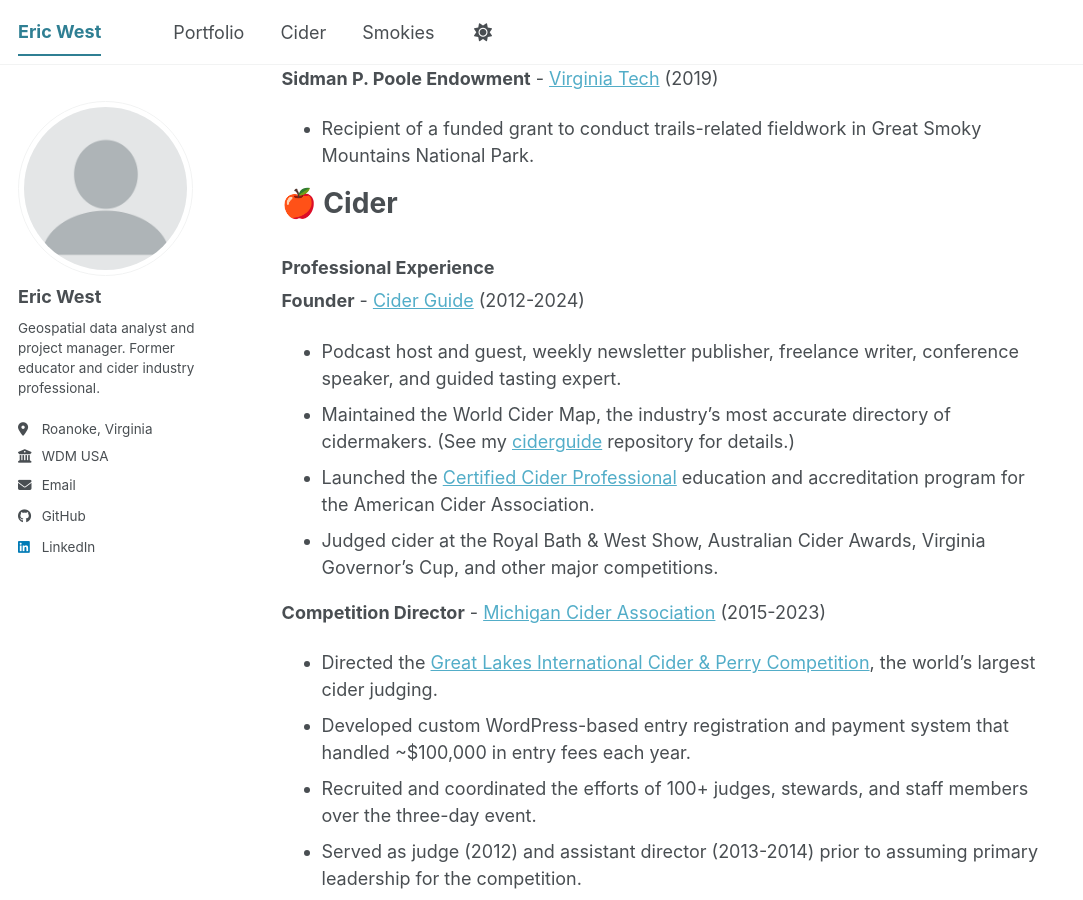
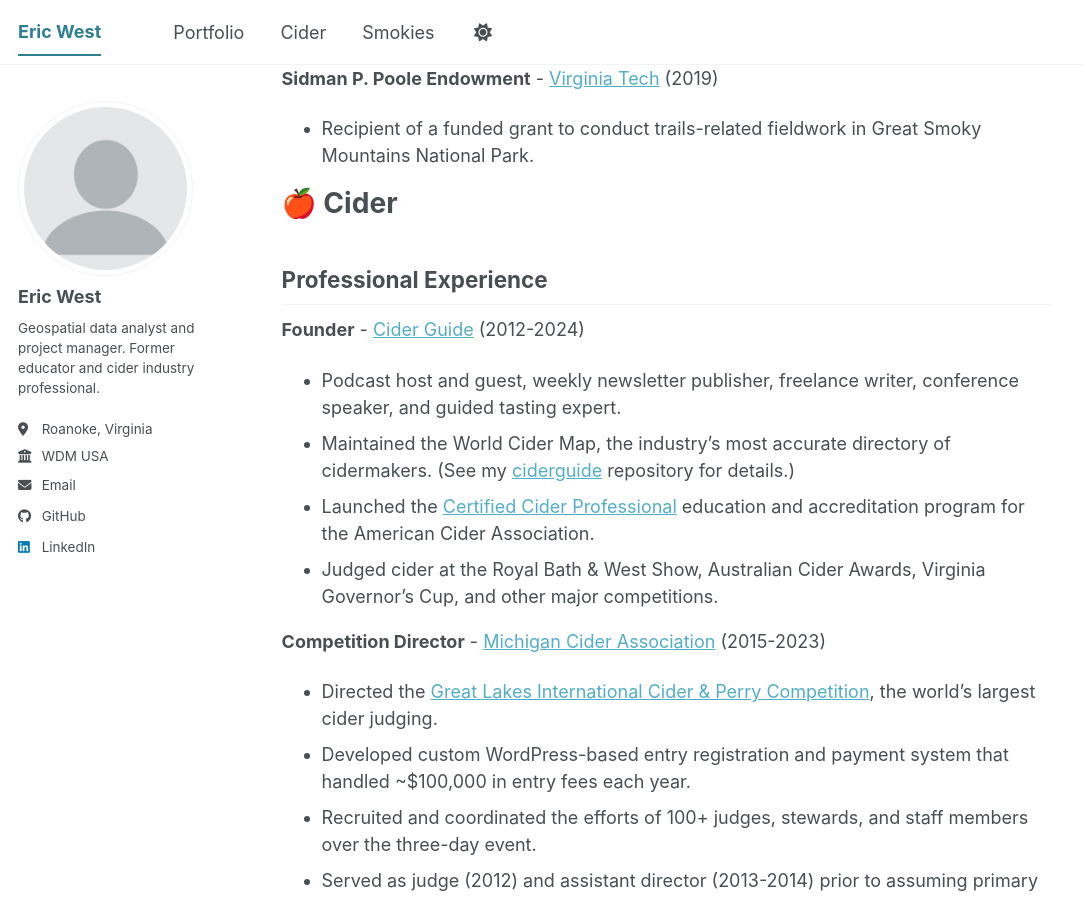
Before and after one commit to ericallanwest/ericallanwest.github.io, a Jekyll site: the page built from _pages/about.md, in a window 1280 px wide and 900 px high, scrolled down 1744 px. Shown: the whole window, without its empty margins (0-1083 px from the left). Built offline with Jekyll 4.4.1, drawn with Linux system fonts in a browser that asks for light colours; a script bundle is joined from its source files by our own code; library files that are not in the unit come from our copies.

Commit message:
Change section headers from '###' to '##'
Updated section headers from '###' to '##' for better formatting.

```diff
--- a/_pages/about.md
+++ b/_pages/about.md
@@ -49,7 +49,7 @@
 
 # 🍎 Cider
 
-### Professional Experience
+## Professional Experience
 
 **Founder** - [Cider Guide](https://web.archive.org/web/20250503044112/https://ciderguide.com/about/) (2012-2024)
 - Podcast host and guest, weekly newsletter publisher, freelance writer, conference speaker, and guided tasting expert.
@@ -63,7 +63,7 @@
 - Recruited and coordinated the efforts of 100+ judges, stewards, and staff members over the three-day event.
 - Served as judge (2012) and assistant director (2013-2014) prior to assuming primary leadership for the competition.
 
-### Education, Certifications, and Awards
+## Education, Certifications, and Awards
 
 **Significant Contribution to the Cider Industry** - [American Cider Association](https://ciderassociation.org/) (2017)
 - Fourth recipient of the prestigious annual award conferred by the industry’s largest trade organization.
@@ -74,7 +74,7 @@
 
 # 🏫 Teaching
 
-### Professional Experience
+## Professional Experience
 
 **Teacher** - Various Schools (2007-2016)
 - Middle school and high school math teacher and elementary school math remediation tutor.
@@ -85,7 +85,7 @@
 **Teaching Assistant** - Radford University (2013-2017)
 - Developed curriculum and co-taught the graduate-level _Educational Technology: Applications, Applied Research and Integration_ and _Euclidean and Non-Euclidean Geometry_ courses for secondary mathematics teachers.
 
-### Education, Certifications, and Awards
+## Education, Certifications, and Awards
 
 **Teaching License** - [Virginia Department of Education](https://vadoe.mylicense.com/verification/) (2008-Present)
 - Endorsements: Mathematics (All), Social Science (Grades 6-8), English (Grades 6-8)
```
